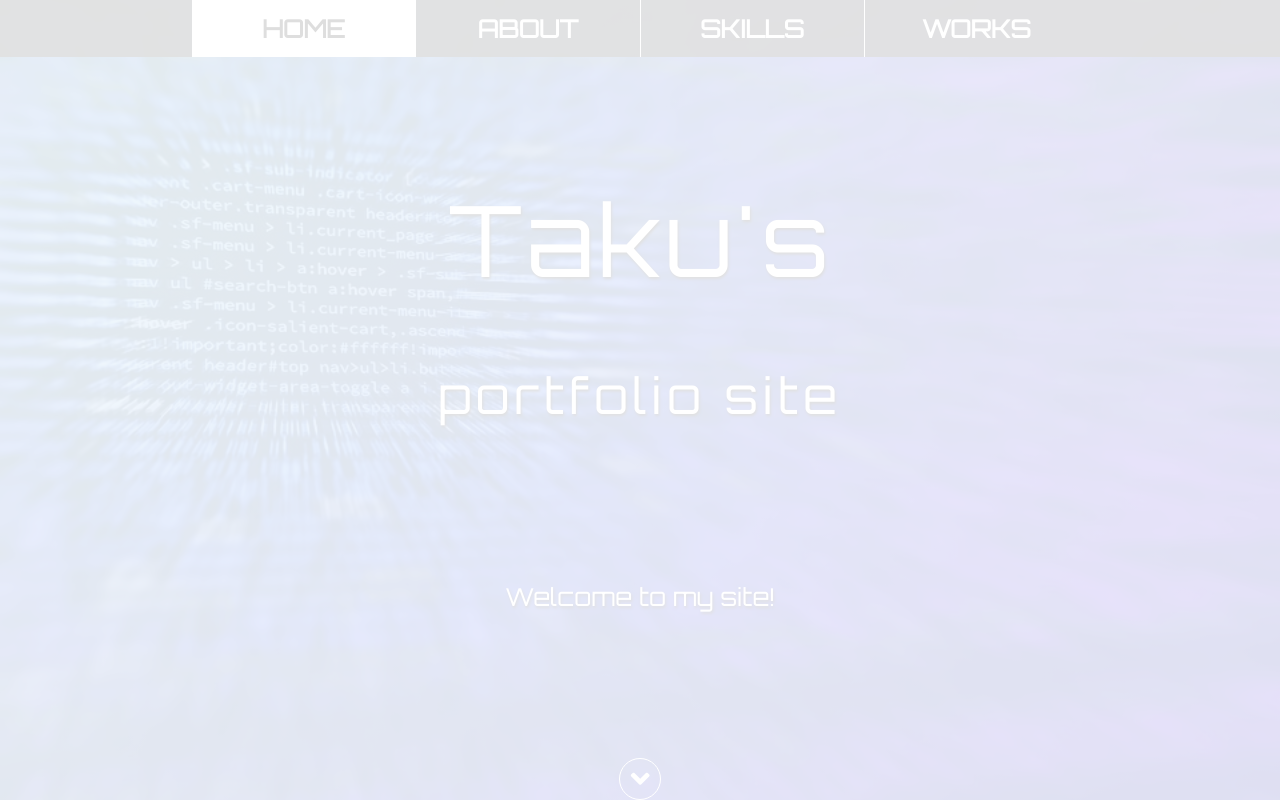
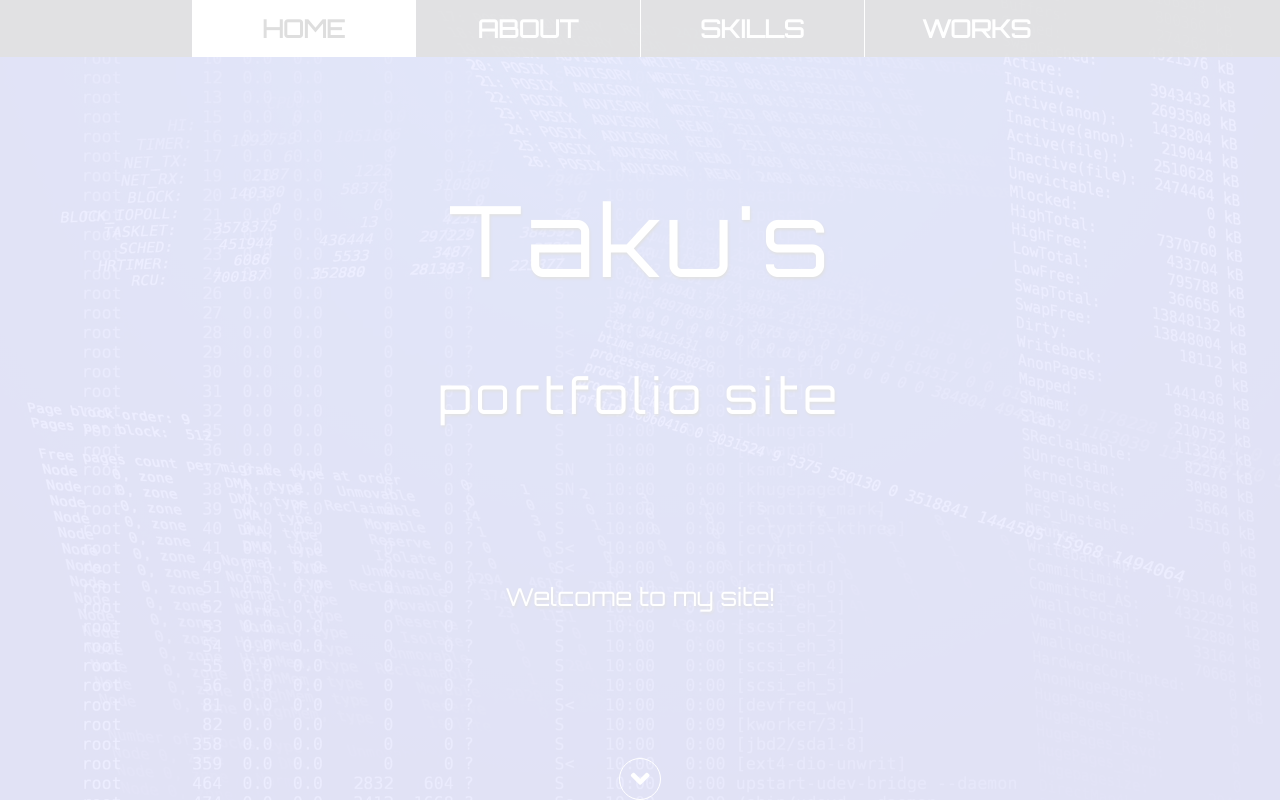
Before and after one commit to taku-hu/portfolio-site, a Vue app: page / in a window 1280 px wide. Shown: the top 800 px of the page. Built offline with nearby package versions, Linux system fonts and the light colour scheme; what vue-js-modal would draw is missing.

Commit message:
グリッチアニメーションの修正、及びヘッダーの背景を変更

```diff
--- a/src/components/Header.vue
+++ b/src/components/Header.vue
@@ -83,7 +83,7 @@ header {
   color: #fff;
   text-shadow: 1px 2px 3px #1c1c1c;
   overflow: hidden;
-  background: linear-gradient(135deg, rgba(71, 183, 204, 0.6),rgba(10, 19, 255, 0.6)),url("~@/assets/images/header-image.jpg");
+  background: linear-gradient(rgba(28, 37, 255, 0.6),rgba(28, 37, 255, 0.6)),url("~@/assets/images/header-image.jpg");
   background-size: cover;
   margin-bottom: 3rem;
   .header-navi {
@@ -245,41 +245,45 @@ header {
     content: attr(data-text);
     position: absolute;
     top: 0;
-    left: 2px;
+    left: -2px;
+    text-shadow: -2px 0 #ff00c1;
     width: 100%;
     height: 100%;
-    text-shadow: -2px 0 #ff00c1;
-    clip: rect(44px, 450px, 56px, 0);
-    animation: glitch-anim 5s infinite linear alternate-reverse;
+    color:white;
+    background: rgba(30, 45, 201, 0.7);
+    overflow: hidden;
+    clip: rect(0, 900px, 0, 0);
+    animation: noise-anim-2 3s infinite linear alternate-reverse;
   }
   &:after {
     content: attr(data-text);
     position: absolute;
     top: 0;
-    left: -2px;
+    left: 2px;
+    text-shadow: -2px 0 #00fff9, 2px 2px #ff00c1;
     width: 100%;
     height: 100%;
-    text-shadow: -2px 0 #00fff9, 2px 2px #ff00c1;
-    animation: glitch-anim2 1s infinite linear alternate-reverse;
+    background: rgba(30, 45, 201, 0.7);
+    overflow: hidden;
+    clip: rect(0,900px,0,0);
+    animation: noise-anim 2s infinite linear alternate-reverse;
   }
 }
 
-@keyframes glitch-anim {
-  $steps: 20;
+@keyframes noise-anim {
+  $steps:20;
   @for $i from 0 through $steps {
     #{percentage($i*(1/$steps))} {
       clip: rect(random(100)+px, 9999px, random(100)+px, 0);
-      transform: skew((random(100) / 100) + deg);
     }
   }
 }
 
-@keyframes glitch-anim2 {
-  $steps: 20;
+@keyframes noise-anim-2 {
+  $steps:20;
   @for $i from 0 through $steps {
     #{percentage($i*(1/$steps))} {
       clip: rect(random(100)+px, 9999px, random(100)+px, 0);
-      transform: skew((random(100) / 100) + deg);
     }
   }
 }
```
Also changed, not shown: src/assets/images/header-image.jpg, 7 other files (tests, documents, lock files or other folders).
